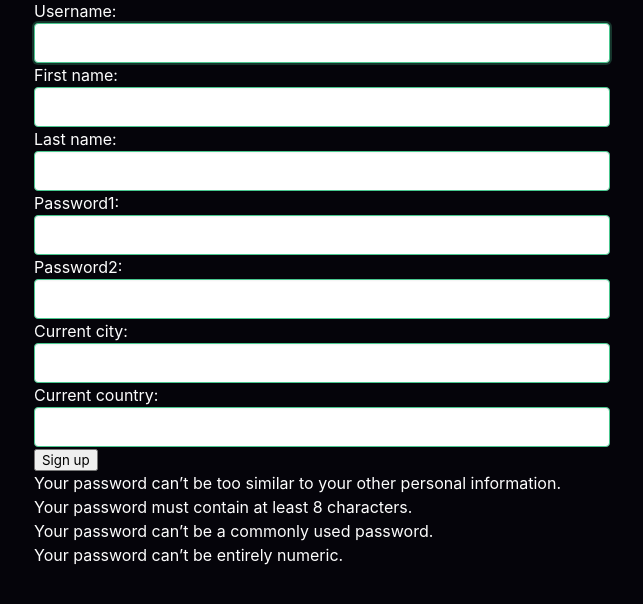
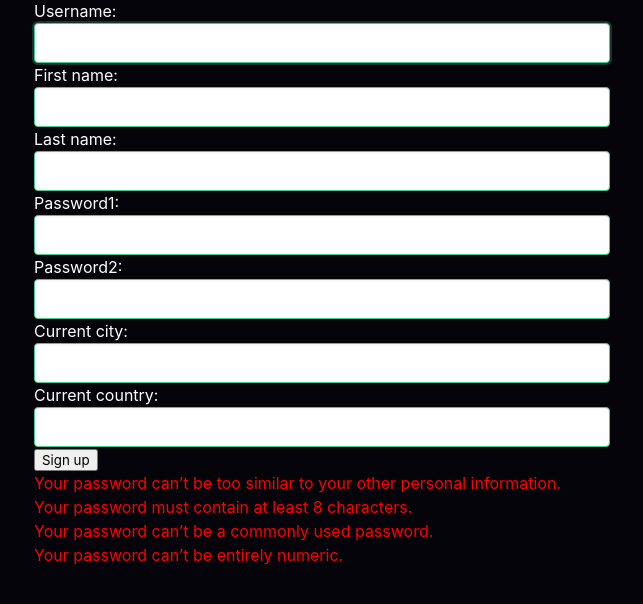
Before and after one commit to RonnellValdez/Wayfarer-DjangoPy, a Django app: page /signup/ in a window 1280 px wide. Shown: the part 77-681 px from the top of the page, without its empty margins (30-673 px from the left). Run offline with Django 3.2, Linux system fonts and the light colour scheme; some web fonts are replaced.

Commit message:
Changed the SignUp error messages to the color red.  Redirect after SignUp goes to user's profile page

```diff
--- a/main_app/static/styles/main.css
+++ b/main_app/static/styles/main.css
@@ -33,3 +33,7 @@ body {
     margin-right: 100px;
     width: 300px;
 }
+/* This LI is targeting the error messages if there is a SignUp error.  Will need to figure out how to target more specifically */
+li {
+    color: red;
+}
--- a/main_app/views.py
+++ b/main_app/views.py
@@ -36,7 +36,7 @@ class Signup(View):
             profile_form.user = user
             profile_form.save()
             login(request, user)
-            return redirect("home")
+            return redirect("profile")
         else:
             context = {"form": form}
             return render(request, "registration/signup.html", context)
```
